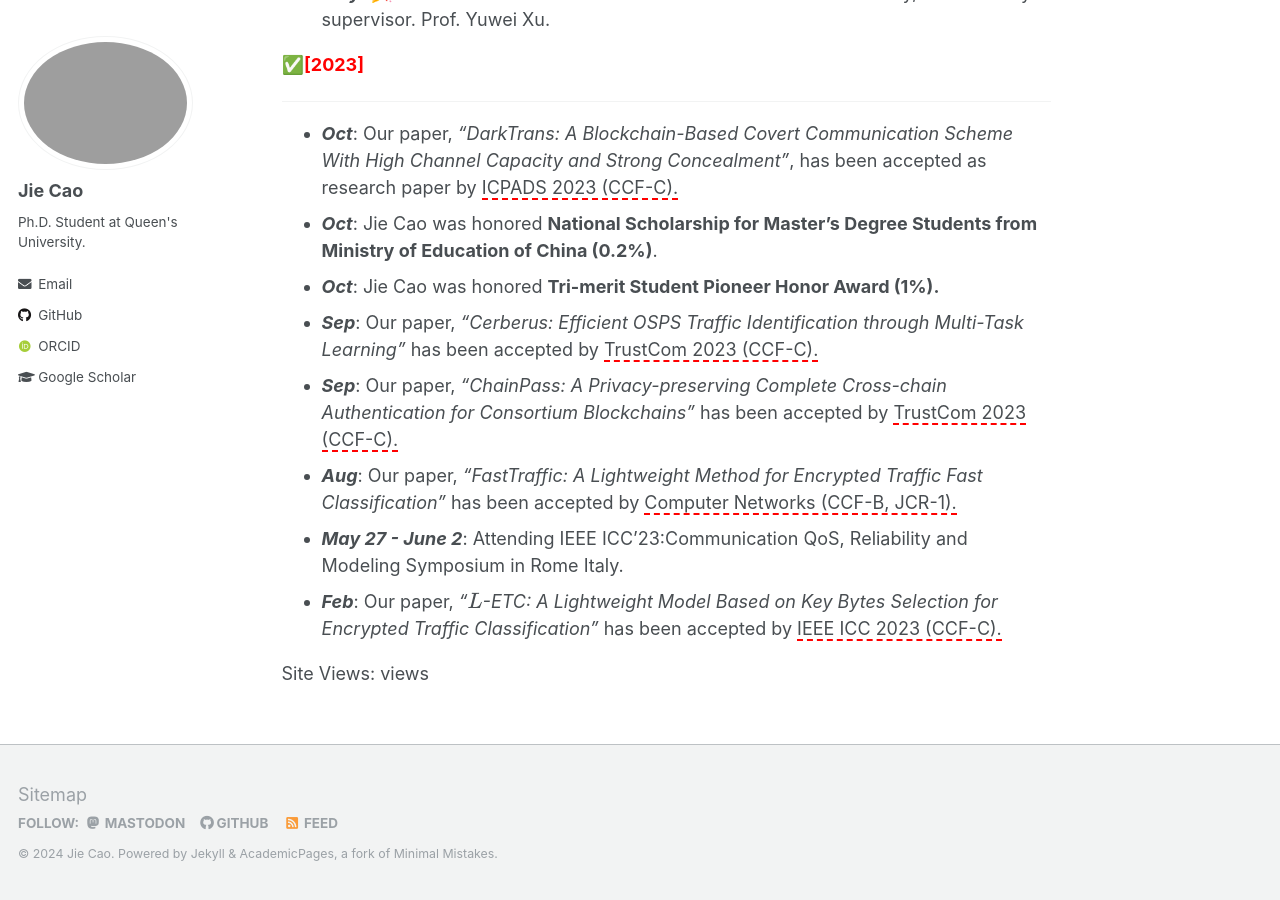
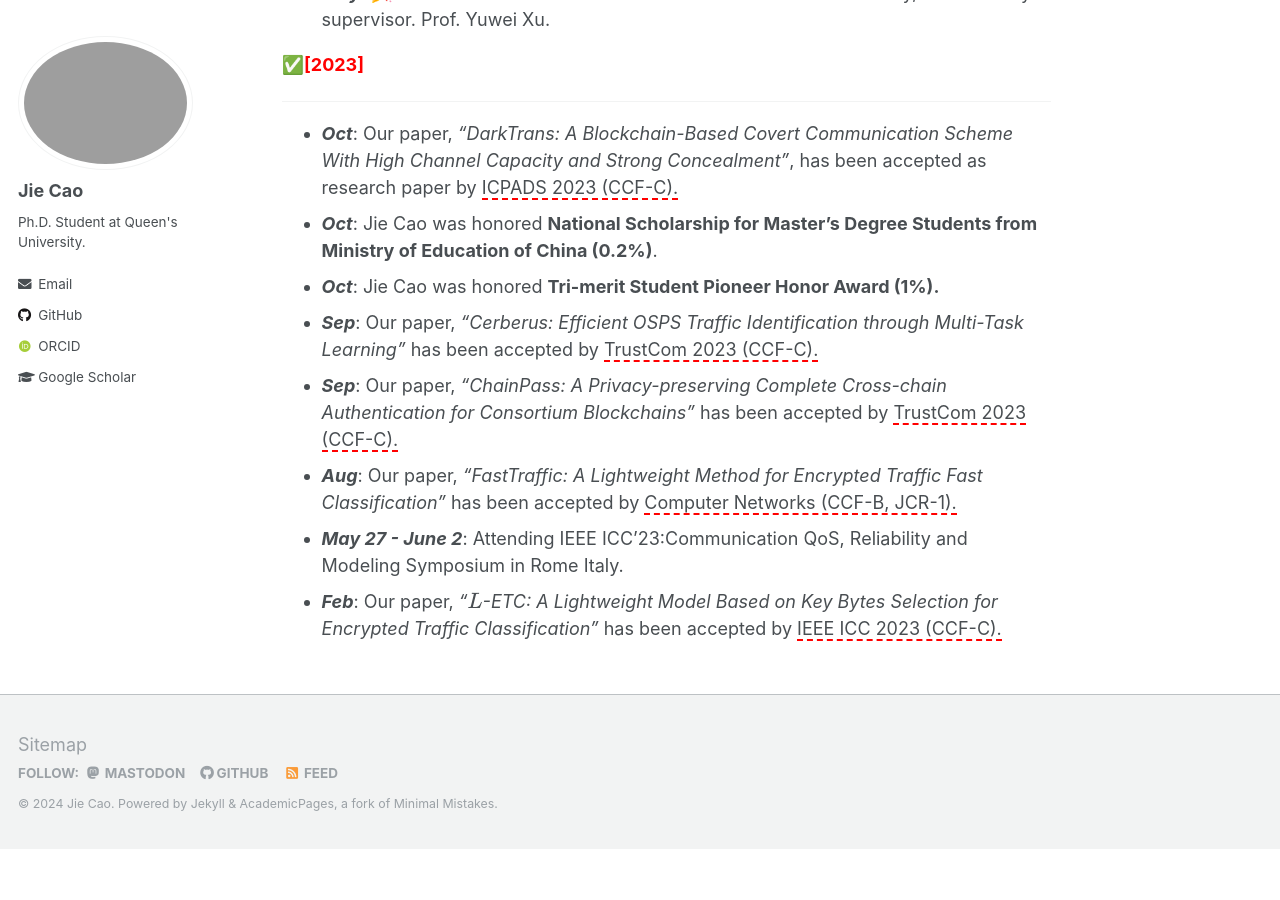
Before and after one commit to JieJayCao/JieJayCao.github.io, a Jekyll site: the page built from _pages/about.md, in a window 1280 px wide and 900 px high, scrolled down 826 px. Built offline with Jekyll 4.4.1, drawn with Linux system fonts in a browser that asks for light colours; some web fonts are replaced; formulas are drawn with MathJax 3; comment, search, counter and statistics services are not loaded; after the commit the page ends 1675 px from its top, so only the background shows below that.

Commit message:
Update about.md

```diff
--- a/_pages/about.md
+++ b/_pages/about.md
@@ -35,7 +35,3 @@ _________________
 - ***Aug***: Our paper, *"FastTraffic: A Lightweight Method for Encrypted Traffic Fast Classification"* has been accepted by <span style="border-bottom: 2px dashed red;">Computer Networks (CCF-B, JCR-1).</span>
 - ***May 27 - June 2***: Attending IEEE ICC'23:Communication QoS, Reliability and Modeling Symposium in Rome Italy.
 - ***Feb***: Our paper, *"$L$-ETC: A Lightweight Model Based on Key Bytes Selection for Encrypted Traffic Classification"* has been accepted by <span style="border-bottom: 2px dashed red;">IEEE ICC 2023 (CCF-C).</span>
-
-<div style="margin-top: 10px;">
-  <p>Site Views: <span id="busuanzi_value_site_pv"></span> views</p>
-</div>
```
